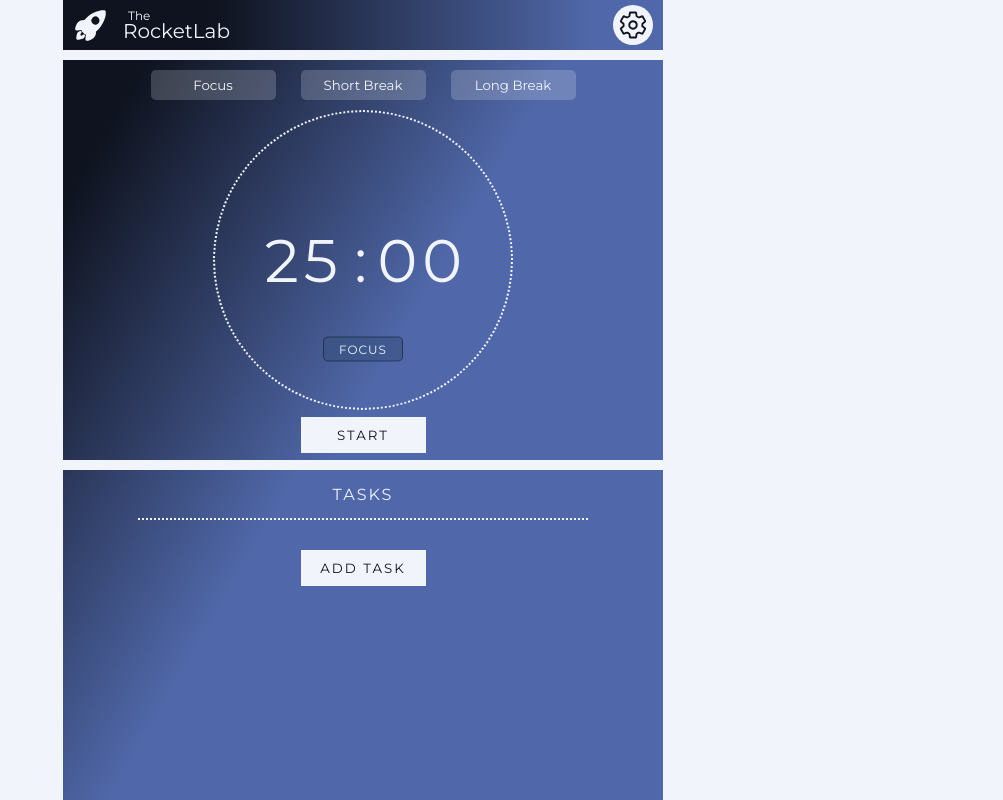
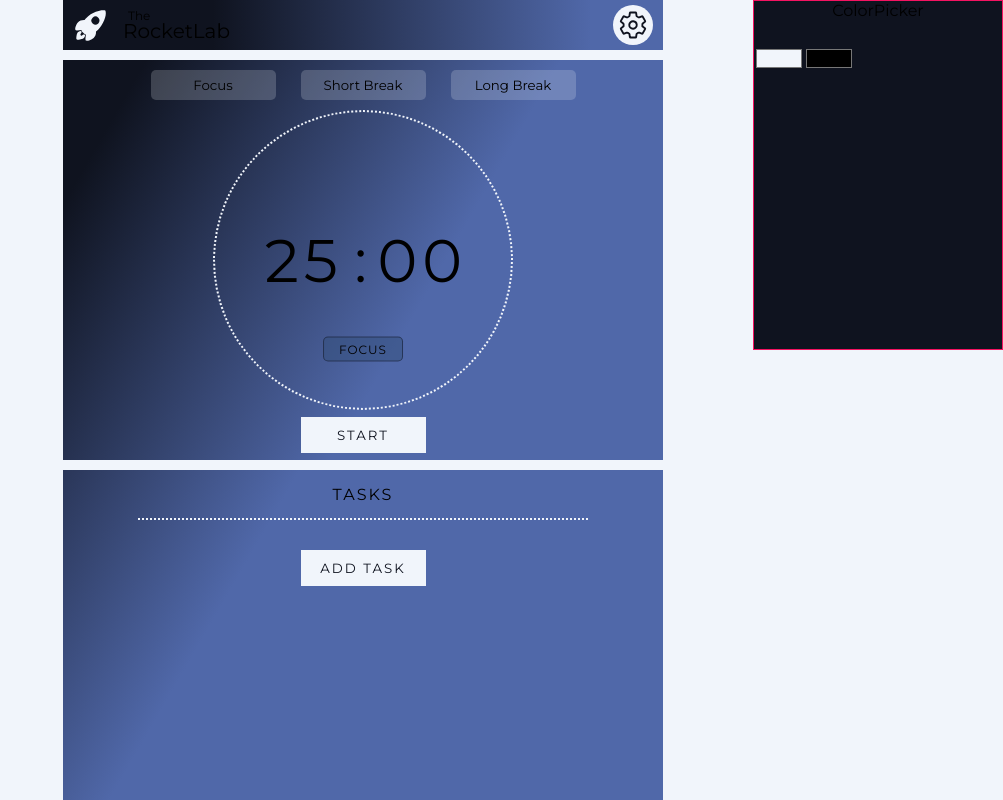
Before and after one commit to tessoka/pomodoro-timer-app, a React (Create React App) app: page / in a window 1280 px wide. Shown: the whole page, without its empty margins (277-1280 px from the left). Built offline with nearby package versions, Linux system fonts and the light colour scheme.

Commit message:
pre implementation of color settings

```diff
--- a/src/App.js
+++ b/src/App.js
@@ -1,12 +1,12 @@
 import React, { useState, useEffect, Suspense, lazy } from 'react'
-// import Timer from './components/Timer'
 import Header from './components/Header'
 import Settings from './components/Settings'
 import Tasks from './components/Tasks'
-import ColorPicker from './components/ColorPicker'
-import { SettingsContext, TaskListContext } from './utilities/Context'
+// import ColorPicker from './components/ColorPicker'
+import { SettingsContext, TaskListContext, ColorsContext } from './utilities/Context'
 
 const Timer = lazy(() => import('./components/Timer'))
+const ColorPicker = lazy(() => import('./components/ColorPicker'))
 
 
 
@@ -14,6 +14,7 @@ function App() {
 
   const [ isSettingsOpen, setIsSettingsOpen ] = useState(false)
   const [ currentSettings, setCurrentSettings ] = useState({})
+  const [ colorsSettings, setColorsSettings ] = useState({})
   let [taskList, setTaskList] = useState([])
 
   const handleClickOnSettings = () => {
@@ -27,15 +28,20 @@ function App() {
     setCurrentSettings(JSON.parse(localStorage.getItem("settings")))
 
     if (localStorage.getItem("colors") === null) {
-      localStorage.setItem("colors", `{"color1": "rgb(241, 245, 251)", "color2": "rgb(80, 104, 169)", "color3": "rgb(15, 19, 31)", "color4": "rgb(244, 19, 97)"}`)
+      localStorage.setItem("colors", `{"color1": "#f1f5fb", "color2": "#5068a9", "color3": "#0f131f", "color4": "#f41361"}`)
     }
+    setColorsSettings(JSON.parse(localStorage.getItem("colors")))
+
   }, [])
 
   return (
+    <ColorsContext.Provider value={{ colorsSettings, setColorsSettings }}>
     <SettingsContext.Provider value={{ currentSettings, setCurrentSettings }}>
     <TaskListContext.Provider value={{ taskList, setTaskList }}>
       <div className="App">
-        {/* <ColorPicker /> */}
+        <Suspense fallback={<div>Loading...</div>}>
+          <ColorPicker />
+        </Suspense>
         <Header handleClickOnSettings={handleClickOnSettings}/>
         <main>
 
@@ -58,6 +64,7 @@ function App() {
       </div>
     </TaskListContext.Provider>
     </SettingsContext.Provider>
+    </ColorsContext.Provider>
   );
 }
 
--- a/src/components/ColorPicker.jsx
+++ b/src/components/ColorPicker.jsx
@@ -1,56 +1,32 @@
-import React, { useState, useEffect } from 'react'
+import React, { useState, useEffect, useContext } from 'react'
+import Form from 'react-bootstrap/Form'
+import { ColorsContext } from '../utilities/Context'
 
 const ColorPicker = () => {
 
-  const [ colorSettings, setColorSettings ] = useState(JSON.parse(localStorage.getItem("colors")))
+  const { colorsSettings, setColorsSettings } = useContext(ColorsContext)
 
-  const [ c1, setC1 ] = useState(colorSettings.color1)
-  const [ c2, setC2 ] = useState(colorSettings.color2)
-  const [ c3, setC3 ] = useState(colorSettings.color3)
-  const [ c4, setC4 ] = useState(colorSettings.color4)
+  const [ c1, setC1 ] = useState(colorsSettings.color1)
+  const [ c2, setC2 ] = useState(colorsSettings.color2)
+  const [ c3, setC3 ] = useState(colorsSettings.color3)
+  const [ c4, setC4 ] = useState(colorsSettings.color4)
 
-  const [ selectedColor, setSelectedColor ] = useState([])
+  const r = document.getElementById('root')
 
 
-
-  const cp = document.querySelector('#cp')
-
-  const handleClickOnColor = (e) => {
-    console.log(e.target.style.backgroundColor)
-    if (e.target.style.backgroundColor === "rgb(241, 245, 251)" || e.target.style.backgroundColor === "rgb(244, 19, 97)") {
-      cp.style.setProperty("color", "rgb(15, 19, 31)")
-      cp.style.setProperty("border-color", "rgb(15, 19, 31)")
-    } else {
-      cp.style.setProperty("color", "rgb(241, 245, 251)")
-      cp.style.setProperty("border-color", "rgb(244, 19, 97)")
-    }
-
-    console.log("c1")
-    console.log(c1)
-
-    let temp = e.target.style.backgroundColor.replace("rgb", "").replaceAll(" ", "").slice(1, e.target.style.backgroundColor.replace("rgb", "").replaceAll(" ", "").length-1).split(",")
-    setSelectedColor({red: parseInt(temp[0]), green: parseInt(temp[1]), blue: parseInt(temp[2])})
-    cp.style.setProperty("background-color", e.target.style.backgroundColor)
+  const handleColorChange1 = (e) => {
+    // console.log(e.target.value)
+    localStorage.setItem("colors", `{"color1": "${e.target.value}", "color2": "#5068a9", "color3": "#0f131f", "color4": "#f41361"}`)
+    // setColorsSettings(JSON.parse(localStorage.getItem("colors")))
+    r.style.setProperty('--color1', e.target.value)
+    setC1(e.target.value)
   }
 
 
-  const handleSetRed = (e) => {
-    console.log(e.target.value)
-    setSelectedColor({red: parseInt(e.target.value), green: selectedColor.green, blue: selectedColor.blue})
-  }
-
-  const handleSetGreen = (e) => {
-    console.log(e.target.value)
-  }
-
-  const handleSetBlue = (e) => {
-    console.log(e.target.value)
-  }
-
   useEffect(() => {
     console.log("selected color:")
-    console.log(selectedColor)
-  }, [selectedColor])
+    console.log(c1)
+  }, [])
 
   return (
     <div id="cp" className="container-colorpicker">
@@ -58,15 +34,16 @@ const ColorPicker = () => {
         <p>ColorPicker</p>
       </div>
       <div className="cp-colors">
-        <p style={{backgroundColor: `${c1}`}} onClick={(e) => handleClickOnColor(e)}></p>
-        <p style={{backgroundColor: `${c2}`}} onClick={(e) => handleClickOnColor(e)}></p>
-        <p style={{backgroundColor: `${c3}`}} onClick={(e) => handleClickOnColor(e)}></p>
-        <p style={{backgroundColor: `${c4}`}} onClick={(e) => handleClickOnColor(e)}></p>
-      </div>
-      <div className="cp-sliders">
-        <p>Red</p><input type="range" min="0" max="255" value={selectedColor.red} onMouseMove={(e) => handleSetRed(e)}/>
-        <p>Green</p><input type="range" min="0" max="255" value={selectedColor.green}  onMouseMove={(e) => handleSetGreen(e)}/>
-        <p>Blue</p><input type="range" min="0" max="255" value={selectedColor.blue}  onMouseMove={(e) => handleSetBlue(e)}/>
+
+        <Form.Control
+          type="color"
+          id="primaryColor-1"
+          defaultValue={`${c1}`}
+          onChange={(e) => handleColorChange1(e)}
+          />
+
+          <input type="color" />
+
       </div>
     </div>
   )
--- a/src/sass/colorpicker.scss
+++ b/src/sass/colorpicker.scss
@@ -50,14 +50,4 @@
     }
   }
 
-  .cp-sliders {
-    border: 1px solid red;
-
-    @include flexCenter();
-    gap: 15px;
-
-    input {
-      width: 200px;
-    }
-  }
 }
--- a/src/sass/global.scss
+++ b/src/sass/global.scss
@@ -15,6 +15,10 @@ body {
 
 #root {
   --progress: 936;
+  --color1: $primaryColor-1;
+  --color2: $primaryColor-3;
+  --color3: $primaryColor-6;
+  --color4: $secondaryColor-1;
 }
 
 .App {
@@ -27,7 +31,7 @@ body {
 
   margin: 0 auto;
 
-  color: $primaryColor-1;
+  color: var(--color1);
 
   display: flex;
   flex-direction: column;
--- a/src/utilities/Context.js
+++ b/src/utilities/Context.js
@@ -2,3 +2,4 @@ import { createContext } from 'react'
 
 export const SettingsContext = createContext()
 export const TaskListContext = createContext()
+export const ColorsContext = createContext()
```
